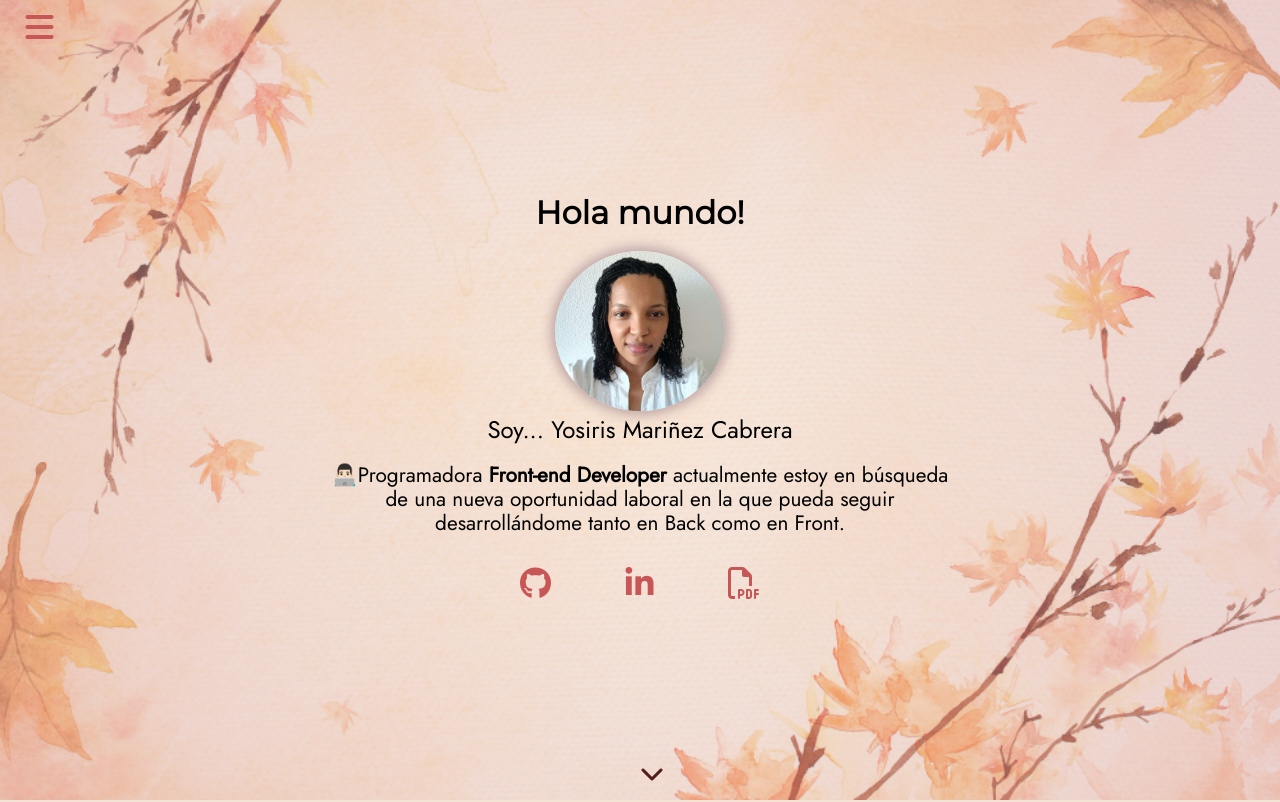
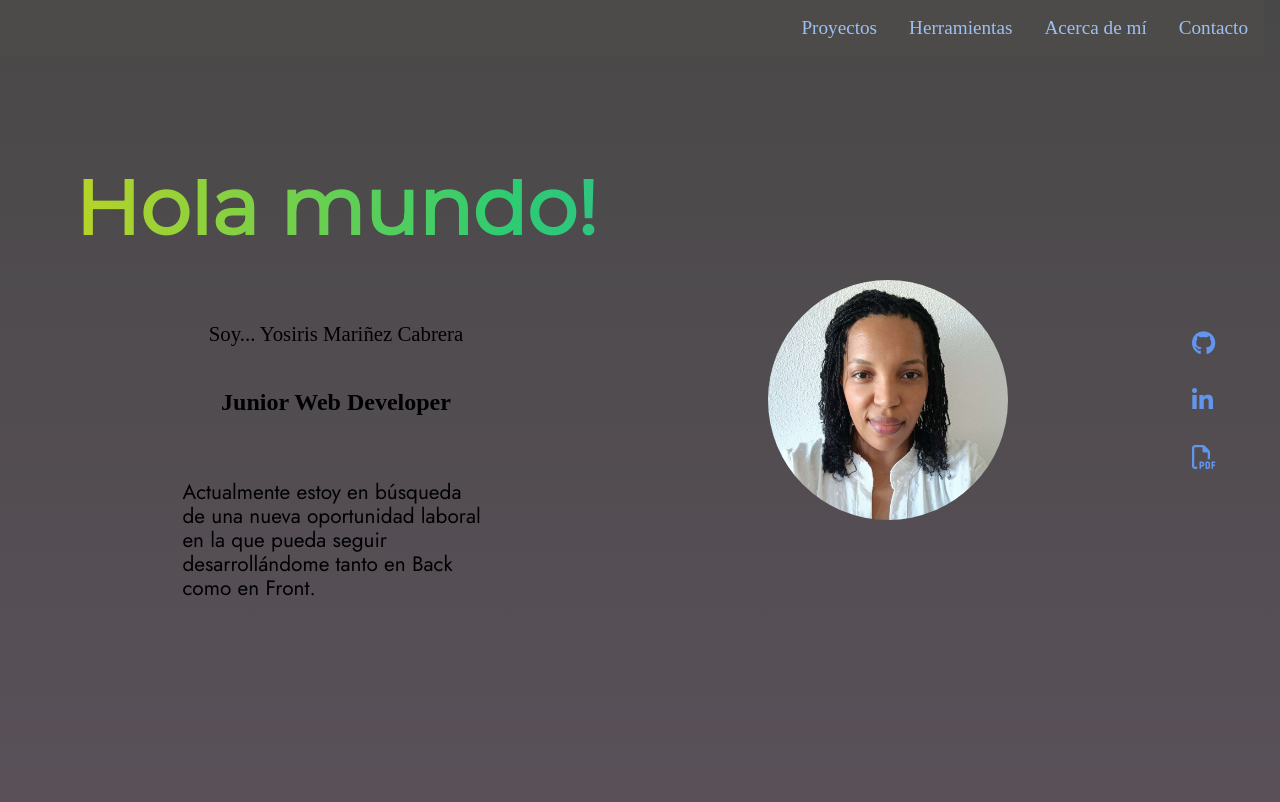
Before and after one commit to yosiris-m/portfolio, a React (Create React App) app: page / in a window 1280 px wide. Shown: the top 802 px of the page. Built offline with nearby package versions, Linux system fonts and the light colour scheme.

Commit message:
refactor: updadte file and refactor styles

```diff
--- a/src/Component/Header/Header.js
+++ b/src/Component/Header/Header.js
@@ -9,22 +9,32 @@ function Header() {
       <NavBar />
       <section className={styles.headerBox} id="inicio">
         <div className={styles.hero}>
-          <h1 className={styles.title}>Hola mundo!</h1>
-          <div>
+          <div className={styles.titlename}>
+            <div className={styles.descript}>
+              <h1 className={styles.title}>Hola mundo!</h1>
+              <p className={styles.name}>Soy... Yosiris Mariñez Cabrera</p>
+              <p className={styles.webTitle}>
+                <strong>Junior Web Developer</strong>
+              </p>
+              <p className={styles.job}>
+                Actualmente estoy en búsqueda de una nueva oportunidad laboral
+                en la que pueda seguir desarrollándome tanto en Back como en
+                Front.
+              </p>
+            </div>
             <img className={styles.photo} src={photo} alt="Yosiris face" />
           </div>
-            <p className={styles.name}>Soy... Yosiris Mariñez Cabrera</p>
-          <div className={styles.description}>
-            <div className={styles.job}><span>👨🏻‍💻Programadora    </span><strong>Front-end Developer</strong> actualmente estoy en búsqueda
-            de una nueva oportunidad laboral en la que pueda seguir desarrollándome tanto en Back como en Front. </div>
-          </div>
-          <LinkContact />
-          <a href="#projects">
+
+
+          {/*<a href="#projects">
             <div className={styles.btnGoDown}>
               <i className="fas fa-chevron-down"></i>
             </div>
-          </a>
+          </a>*/}
+          <LinkContact />
         </div>
+
+
       </section>
     </>
   );
--- a/src/Component/Header/Header.module.scss
+++ b/src/Component/Header/Header.module.scss
@@ -3,69 +3,115 @@
 
 .headerBox {
   color: black;
-  background-image: url("../../images/hero_bg.jpg");
+ // background-image: url("../../images/hero_bg.jpg");
   background-repeat: no-repeat;
   background-size: cover;
-  text-align: center;
+
 }
 
 .hero {
+
   display: flex;
   flex-direction: column;
   justify-content: center;
   align-items: center;
-  min-height: 100vh;
+ // margin-top: 6rem;
   height: 100vh;
-  background: radial-gradient(circle, $color-giro0, $color-giro01);
+  background: radial-gradient(circle, gray);
   position: relative;
   min-height: 34rem;
 
   @media all and (min-width: 768px) {
-    background: radial-gradient(circle, $color-giro1, $color-giro1-1);
+    max-width: 80%;
+    margin-top: 0;
+    flex-direction: row;
+    margin: 0 1rem 0 1rem;
+
   }
 
+}
+
+
+.titlePicture{
+  display: flex;
+  flex-direction: row;
+  align-items: center;
+}
+
+.job{
+  width: 48%;
+}
+.titlename{
+  font-size: 1.3rem;
+  display: flex;
+  flex-direction: column;
+  align-items: center;
+  //margin-bottom: 4rem;
+
+
   @media all and (min-width: 768px) {
-    height: 100vh;
+    flex-direction: row;
+    align-items: center;
+   margin-right: 2rem;
+
+
+  }
+
+}
+.webTitle{
+  font-size: 1.5rem;
+}
+
+
+.title {
+  margin-top: 0;
+  padding-top: 1rem;
+  margin-bottom: 1.6rem;
+  font-size: 2rem;
+  font-family: $font-title;
+  color: transparent;
+  background-image: linear-gradient(to left, #FFD700, #7B68EE, #3498db, #2ecc71, #FFD700);
+  background-clip: text;
+  animation: color 3s linear infinite;
+  background-size: 500%;
+
+  @media all and (min-width: 768px) {
+    font-size: 5rem;
+     height: 5rem;
+  }
+
+
+}
+
+@keyframes color {
+  from {
+      background-position: 0% 50%;
+  }
+
+  to {
+      background-position: 100% 50%;
   }
 }
 
-.title {
-  margin-top: 0;
-  font-size: 2rem;
-  font-family: $font-title;
-}
+
 .photo {
-  height: 160px;
+  height: 15rem;
+  width: 15rem;
   border-radius: 50%;
-  box-shadow: $colorBoxShadowPhot;
+  margin-left: 7rem;
+
 }
 
-.code {
+
+.descript{
   display: flex;
-  flex-direction: row;
-  justify-content: center;
-  align-items: center;
-
-  & i {
-    color: $colorBoxName;
-    padding-left: 0.5rem;
-    padding-right: 0.5rem;
-    font-size: 1rem;
-  }
+   flex-direction: column;
+   justify-content: center;
+   align-items: center;
 }
-
-.name {
-  margin: 0;
-  font-size: 1.5rem;
-  font-family: $font-family;
-}
-
 .description {
   font-family: $font-family;
-  text-align: center;
-  padding: 0 1rem;
   font-size: 1.1rem;
-  max-width: 40rem;
 }
 
 .job {
@@ -74,14 +120,7 @@
   padding-top: 1.3rem;
 }
 
-.btnGoDown {
-  position: absolute;
-  bottom: 0.5rem;
-  padding-top: 2rem;
-  font-size: 1.5rem;
-  color: $color-btnGo;
-  animation: down 0.5s alternate infinite ease-in;
-}
+
 
 @keyframes down {
   0% {
--- a/src/Component/Header/NavBar.js
+++ b/src/Component/Header/NavBar.js
@@ -2,56 +2,40 @@ import { useState } from "react";
 import styles from "./NavBar.module.scss";
 
 function NavBar() {
-  const [open, setOpen] = useState(false);
 
-  const toggleOpen = () => {
-    setOpen(!open);
-  };
-
-  const panelClasses = open ? styles.panel : `${styles.panel} ${styles.closed}`;
 
   return (
-    <>
-      {!open && (
-        <div className={styles.menu} onClick={toggleOpen}>
-          <i className="fas fa-bars"></i>
-        </div>
-      )}
-      <div className={panelClasses}>
-        <div onClick={toggleOpen} className={styles.closeBtn}>
-          <i className="fas fa-times closed"></i>
-        </div>
 
-        <ul className={styles.linksBox} onClick={toggleOpen}>
+
+      <div className={styles.tols}>
+        <div className={styles.linksBox}>
           <a href="#projects">
-            <li className={styles.list}>
-              <i className="far fa-file-alt"></i>Proyectos
-            </li>
+            <span className={styles.list}>
+             Proyectos
+            </span>
           </a>
 
           <a href="#tools">
-            <li>
-              <i className="fas fa-cog"></i>Herramientas
-            </li>
+            <span>
+              Herramientas
+            </span>
           </a>
 
           <a href="#aboutMe">
-            <li>
-              <i className="far fa-user"></i> Acerca de mí
-            </li>
+            <span>
+              Acerca de mí
+            </span>
           </a>
-          <a href="#contacto">
-            <li>
-              <i className="far fa-address-card"></i> Contacto
-            </li>
+          <a href="#contacto" className={styles.mg}>
+            <span>
+             Contacto
+            </span>
           </a>
-          <div className={styles.flower}>
-            <i className="fab fa-pagelines"></i>
-          </div>
-        </ul>
+
+        </div>
       </div>
-      {open && <div className={styles.shield} onClick={toggleOpen}></div>}
-    </>
+
+
   );
 }
 
--- a/src/Component/Header/NavBar.module.scss
+++ b/src/Component/Header/NavBar.module.scss
@@ -1,108 +1,39 @@
 @import "../../styles/core/variables";
 
-.menu {
-  position: fixed;
-  font-size: 1.5rem;
-  color: $colorMenu-a;
-  padding: 0.5rem 0.5rem;
-  cursor: pointer;
-  z-index: 10;
 
-  &:hover {
-    color: $color-bg;
-  }
+.tols {
+  display: flex;
+  flex-direction: row;
 
-  @media all and (min-width: 768px) {
-    padding: 0.7rem 1.6rem;
-    font-size: 2rem;
-  }
-}
-
-.panel {
-  position: fixed;
-  top: 0;
-  left: 0;
-  width: 15rem;
-  background-color: $background-panel;
-  height: 100vh;
-  z-index: 2;
-  font-family: $font-family-N;
-  transition: all 0.5s ease;
-
-  &.closed {
-    left: -20rem;
-  }
-}
-
-.closeBtn {
-  cursor: pointer;
-  padding: 1rem;
-  float: right;
-  color: $color-w;
-}
-
-.closed {
-  color: $colorClose;
-  margin-left: 2px;
-  padding-left: 10px;
 }
 
 .linksBox {
-  line-height: 50px;
-  margin-top: 5rem;
-  padding: 1rem;
-  list-style-type: none;
+  position: fixed;
+  top: 0;
+  right: 1rem;
+  z-index: 1;
+  display: flex;
+  flex-direction: row;
+  justify-content: right;
+  width: 100%;
+  background-color: rgb(77, 74, 74);
+
+
 
   & a {
     text-decoration: none;
-    color: $colorMenu-a;
-  }
-
-  & li {
-    width: 100%;
-    font-size: 1.1rem;
-    border-bottom: 0.1rem solid transparent;
-
-    // font-weight: bold;
+    color: rgb(158, 192, 241);
+    padding: 1rem;
+    border-bottom: 0.08rem solid transparent;
 
     @media all and (min-width: 768px) {
       font-size: 1.2rem;
     }
   }
 
-  & li:hover {
-    background-color: $colorHoverNav;
-    color: $color-w;
+  & a:hover {
+    color: #000;
+    border-bottom-color: #000;
   }
 
-  & li i {
-    width: 3rem;
-    text-align: center;
-    font-size: 1.3rem;
-    padding-right: 1.4rem;
-
-    @media all and (min-width: 768px) {
-      font-size: 1.5rem;
-    }
-  }
 }
-
-.shield {
-  background-color: rgba(0, 0, 0, 0.2);
-  top: 0;
-  left: 0;
-  width: 100vw;
-  height: 100vh;
-  position: fixed;
-  z-index: 1;
-}
-
-.flower {
-  margin-top: 8rem;
-  text-align: center;
-
-  & i {
-    font-size: 10rem;
-    color: $color-Flower;
-  }
-}
--- a/src/Component/main/Contact/Contact.js
+++ b/src/Component/main/Contact/Contact.js
@@ -4,8 +4,8 @@ function Contact() {
   return (
     <section className={styles.wrapper}>
       <p className={styles.msg}>
-        Si crees que puedo aportar valor a tu empresa....
-        <strong>¡hablemos! </strong> 😉
+        Si crees que puedo aportar valor a tu empresa puedes...
+        <strong>¡contactarme! </strong> 😉
       </p>
       <p>
         <a className={styles.btn} href="mailto:yosiris1086@gmail.com">
--- a/src/Component/main/Contact/LinksContact.module.scss
+++ b/src/Component/main/Contact/LinksContact.module.scss
@@ -1,21 +1,25 @@
 @import "../../../styles/core/variables";
 
 .boxContact {
-  line-height: 1rem;
+  position: fixed;
+  top: 3;
+  right: 3rem;
+  z-index: 1;
   display: flex;
-  flex-direction: row;
-  justify-content: space-between;
-  align-items: center;
-  width: 15rem;
-  margin-top: 2rem;
+  flex-direction: column;
+
+  & a {
+    text-decoration: none;
+    color: cornflowerblue;
+    font-size: 1.5rem;
+    margin: 1rem;
+  }
 
   & i {
-    font-size: 2rem;
-    color: $colorLink;
-    font-size: 2rem;
+    text-decoration: none;
   }
 
   & :hover {
-    color: $colorBl;
+    color: white;
   }
 }
--- a/src/Component/main/Projects/ProjectItem.js
+++ b/src/Component/main/Projects/ProjectItem.js
@@ -24,7 +24,7 @@ function ProjectItem({ item }) {
           target="_blank"
           rel="noreferrer"
         >
-          <i className="fas fa-external-link-alt"></i>
+          <i className="fa-solid fa-link"></i>
         </a>
       </div>
     </div>
--- a/src/_App.scss
+++ b/src/_App.scss
@@ -7,5 +7,9 @@ html {
 body {
   /* background-color: rgba(250, 217, 205, 0.911); */
   line-height: 1.5rem;
-  background-color: rgba(235, 211, 186, 0.616);;
+  background-color: rgba(17, 17, 17, 0.616);;
+  background-image: linear-gradient( rgb(73, 72, 72), rgb(155, 114, 155));
+
+
+
 }
--- a/src/index.css
+++ b/src/index.css
@@ -1,6 +1,3 @@
-
 body {
-
   margin: 0;
-
 }
```
Also changed, not shown: src/Component/main/AboutMe.js (+4 -5 lines), src/data/list_projects.js (+7 -5 lines).
